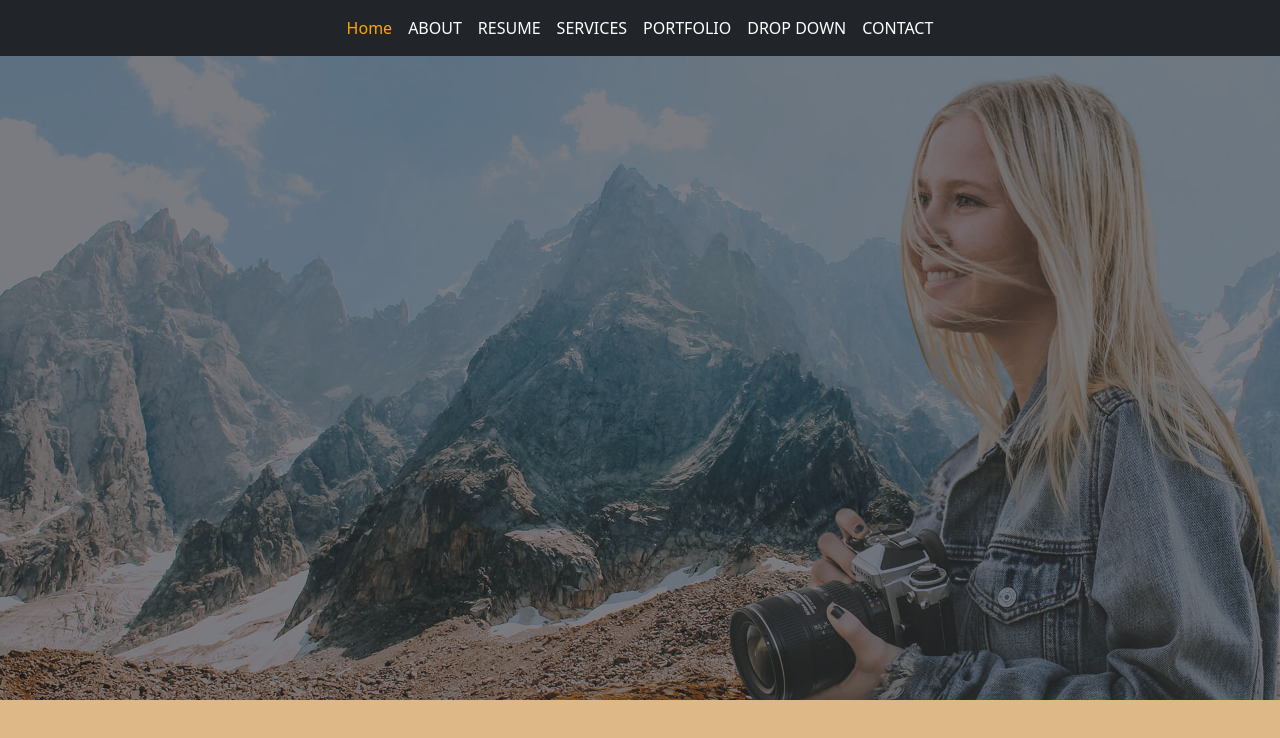
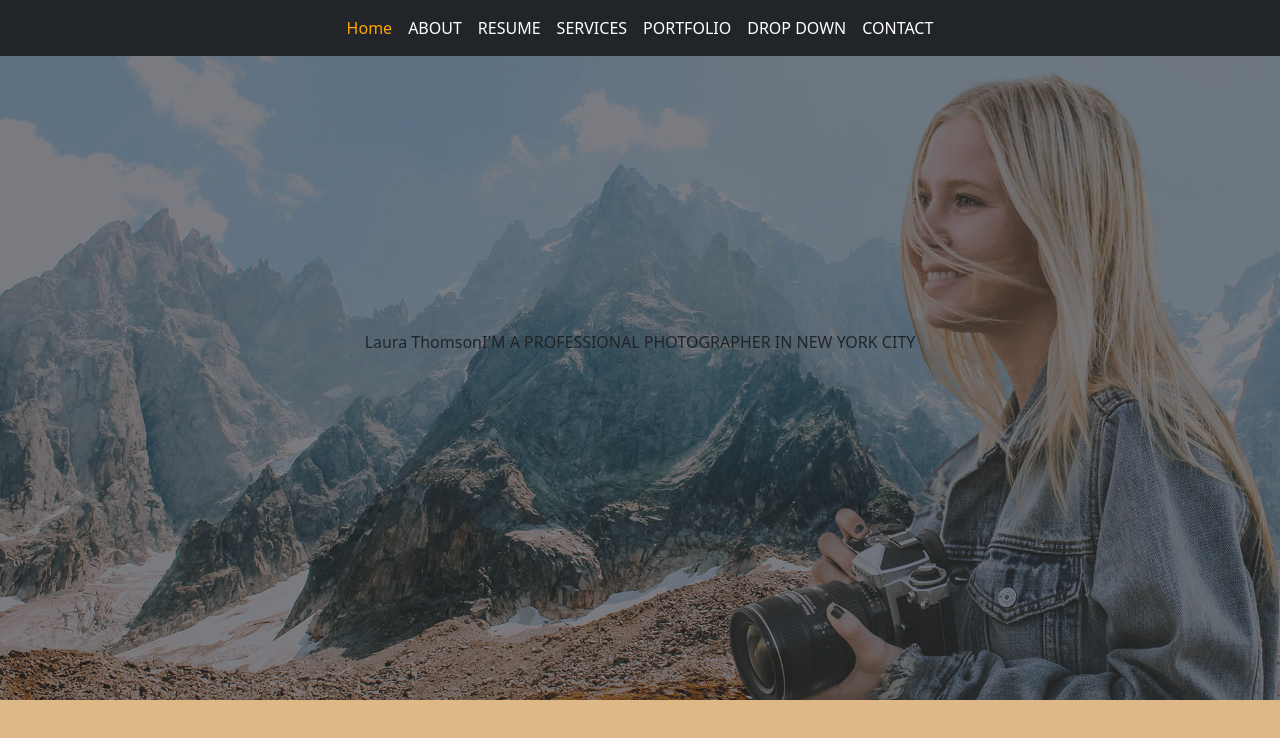
Before and after one commit to soraya4220/portfolia-bootstrap, a plain HTML site: page index.html in a window 1280 px wide. Shown: the top 738 px of the page. Drawn offline with nearby package versions, Linux system fonts and the light colour scheme.

Commit message:
write text in img-banner

```diff
--- a/index.html
+++ b/index.html
@@ -46,9 +46,16 @@
       </nav>
 
       <div class=" top-banner position-relative">
-        <div class=" img-banner w-100 h-100"> </div>
+
+        <div class=" img-banner d-flex align-items-center justify-content-center  w-100 h-100">
+          <p class="text-center ">Laura Thomson</p>
+          <p class="text-center ">I'M A PROFESSIONAL PHOTOGRAPHER IN NEW YORK CITY</p>
+        </div>
+
         <div class="mask position-absolute w-100 h-100 bg-dark top-0 opacity-50"></div>
       </div>
+
+
 
       <script src="https://cdn.jsdelivr.net/npm/bootstrap@5.1.3/dist/js/bootstrap.bundle.min.js"
       integrity="sha384-ka7Sk0Gln4gmtz2MlQnikT1wXgYsOg+OMhuP+IlRH9sENBO0LRn5q+8nbTov4+1p" crossorigin="anonymous"></script>
--- a/style.css
+++ b/style.css
@@ -15,3 +15,6 @@
     background-size: cover;
     background-attachment: fixed;
 }
+.define{
+    margin-top: 50px;
+}
```
Also changed, not shown: images/me.jpg (added).
